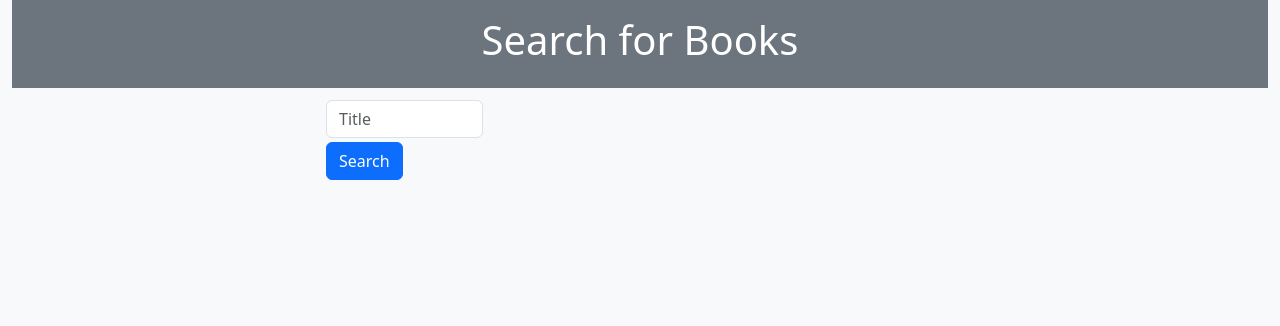
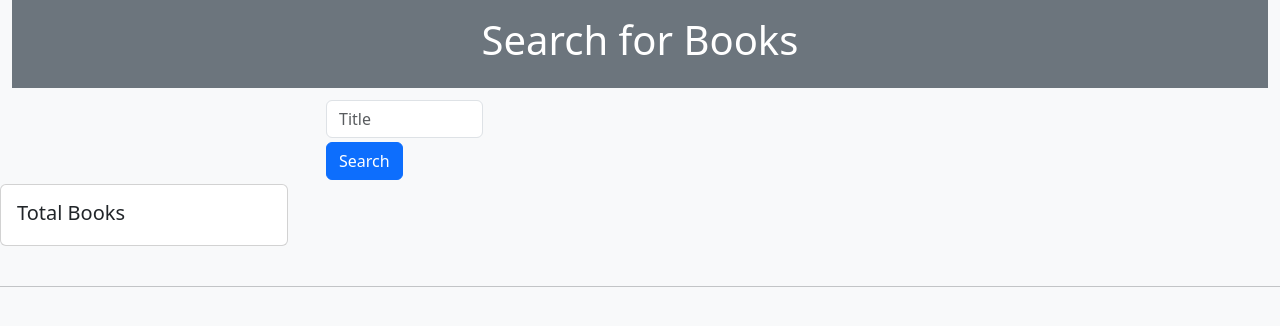
Before and after one commit to madhudhanpal-mk/Google-Books, a Flask app: page / in a window 1280 px wide. Shown: the top 326 px of the page. Run offline with Flask 3, Linux system fonts and the light colour scheme.

Commit message:
Added Total Books

```diff
--- a/main.py
+++ b/main.py
@@ -14,8 +14,11 @@ def index():
         my_data = [
             {
                 'book_title': response['items'][0]['volumeInfo']['title'],
-                'price' : response['items'][0]['saleInfo']['listPrice']['amount']
+                'price' : response['items'][0]['saleInfo']['listPrice']['amount'],
+                'totalbooks': response['totalItems']
             }
+
+
 
 
         ]
--- a/templates/index.html
+++ b/templates/index.html
@@ -37,6 +37,17 @@
         <div class="col-3"></div>
       </div>
 
+      <div class="card" style="width: 18rem;">
+        <div class="card-body">
+          <h5 class="card-title">Total Books</h5>
+          <h6 class="card-subtitle mb-2 text-muted"></h6>
+          <p class="card-text"></p>
+        </div>
+      </div>
+
+      <br><hr>
+
+      <div class="container">
       {% for item in my_data %}
       <div class="row">
         <div class="col-2">
@@ -50,8 +61,8 @@
         </div>
       </div>
       {% endfor %}
+    </div>
 
-      <p>{{my_data}}</p>
 
 
 
```
